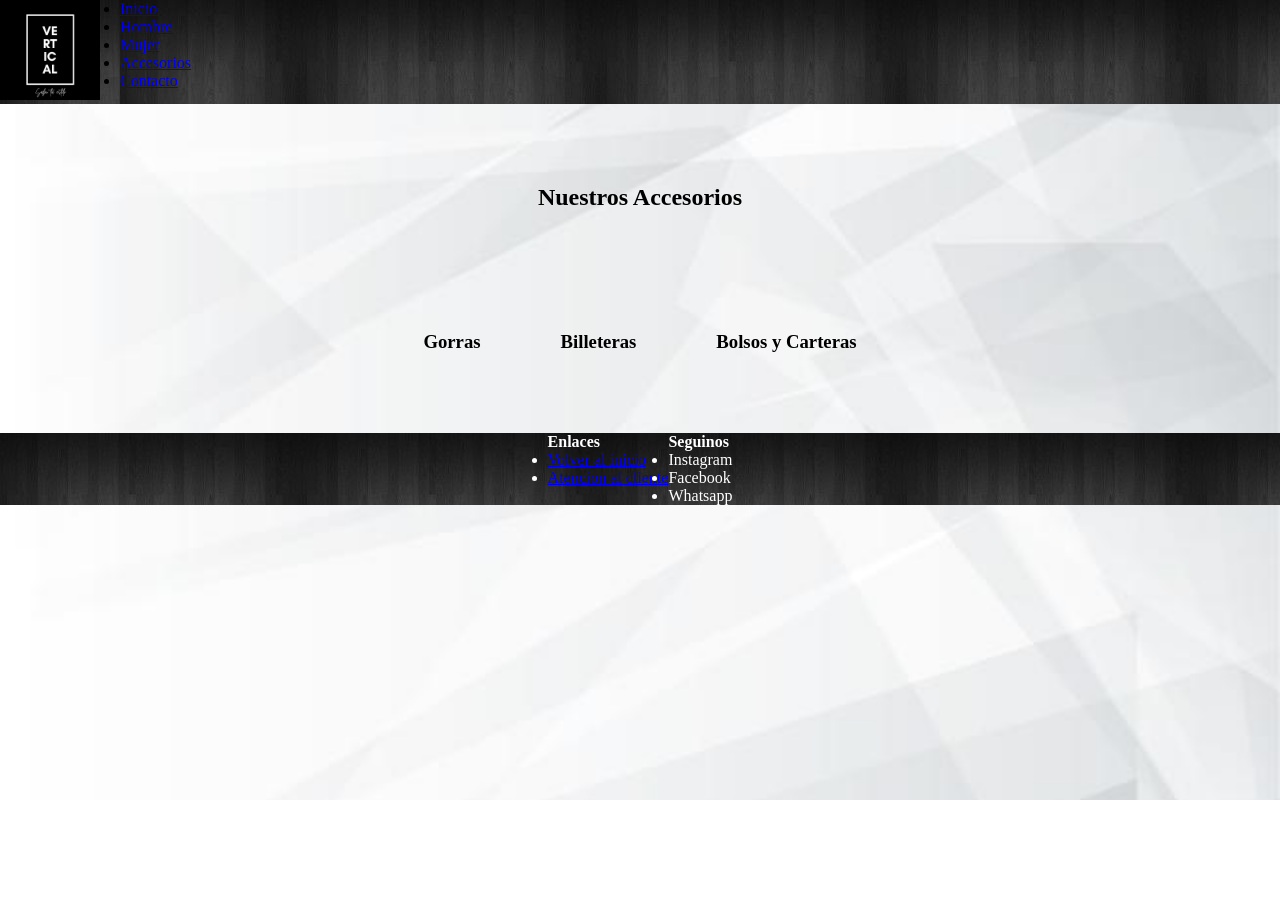
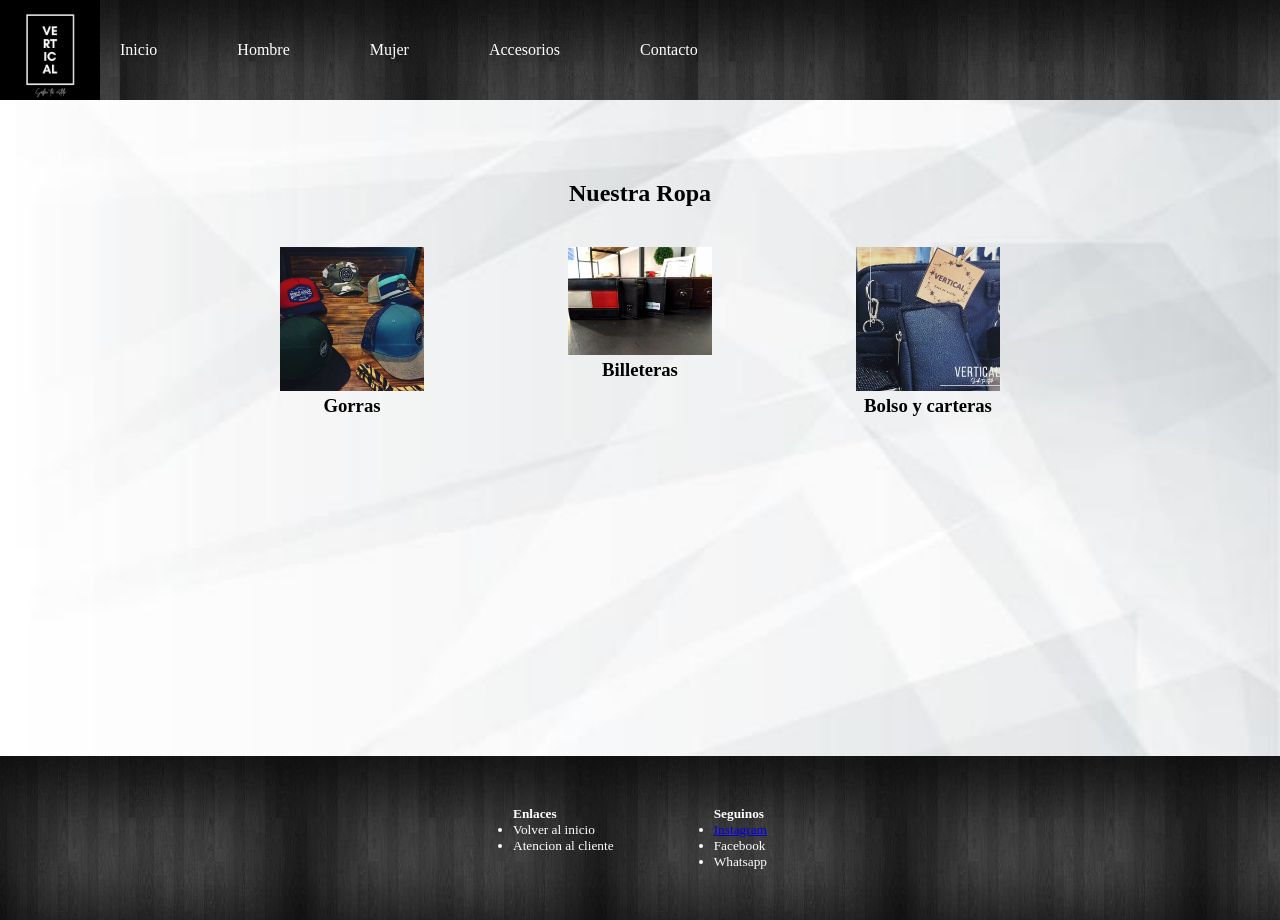
Before and after one commit to leopaez16/proyectoCoder__vertical, a website: page pages/accesorios.html in a window 1280 px wide. Before the commit the page ends 800 px from the top, so only its background shows below. Drawn offline with Linux system fonts and the light colour scheme.

Commit message:
Se le agrega grid y flexbox a paginas faltantes

```diff
--- a/css/styles.css
+++ b/css/styles.css
@@ -196,3 +196,5 @@ footer {
 }
 
 }
+
+/*# sourceMappingURL=styles.css.map */
--- a/pages/accesorios.html
+++ b/pages/accesorios.html
@@ -8,52 +8,67 @@
    <link rel="stylesheet" href="../css/styles.css">
     <title>Accesorios</title>
 </head>
-<body>
+<body class="body1">
+
+
     <header>
-        <a href="#"><img width="100" src="../images/5f83b70b-783c-4a03-a470-f8088ee54f80.jpg" alt="Logo de Vertical"></a>
-        <nav>
-            <ul>
-                <li><a href="../index.html">Inicio</a></li>
-                <li><a href="./hombre.html">Hombre</a></li>
-                <li><a href="./mujer.html">Mujer</a></li>
-                <li><a href="./accesorios.html">Accesorios</a></li>
-                <li><a href="./contacto.html">Contacto</a></li>
+        <a href="../index.html"><img class="logo" src="../images/5f83b70b-783c-4a03-a470-f8088ee54f80.jpg" width="100px" alt="Logo de Vertical"></a>
+        <img class="menuButton" src="../images/menu-de-hamburguesas.png" alt="Menu hamburguesa">
+        <nav class="navbar1">
+            <ul class="menu">
+                <li class="menu__item"><a href="../index.html">Inicio</a></li>
+                <li class="menu__item"><a href="./hombre.html">Hombre</a></li>
+                <li class="menu__item"><a href="./mujer.html">Mujer</a></li>
+                <li class="menu__item"><a href="./accesorios.html">Accesorios</a></li>
+                <li class="menu__item"><a href="./contacto.html">Contacto</a></li>
             </ul>
         </nav>
     </header>
 
     <main>
-        <h2 class="segundoTitulo">Nuestros Accesorios</h2>
-        <div class="cardPrincipal">
-            <div class="card">
+        <h2 class="segundoTitulo">Nuestra Ropa</h2>
+        <div class="cardSecundaria">
+            <div class="card2">
+                <img class="imagen__card2" src="../images/vertical.2021_298055908_440016194843109_5180462851763546682_n.jpg" alt="Imagen de Gorras">
                 <h3>Gorras</h3>
             </div>
 
-            <div class="card">
+            <div class="card2">
+                <img class="imagen__card2" src="../images/vertical.2021_328162268_646297533584715_4222030604456809841_n.jpg" alt="Imagen de billeteras">
                 <h3>Billeteras</h3>
             </div>
 
-            <div class="card">
-                <h3>Bolsos y Carteras</h3>
+            <div class="card2">
+                <img class="imagen__card2" src="../images/vertical.2021_242726018_3196860353861351_7968012565359203862_n.jpg" alt="Imagen de bolso y cartertas">
+                <h3>Bolso y carteras</h3>
             </div>
+
         </div>
 
     </main>
 
     <footer>
         <div class="listaPiePrincipal">
-            <div class="listaPie">
+            <div class="listaPie1">
                 <h4>Enlaces</h4>
                 <ul>
-                    <li><a href="../index.html">Volver al inicio</a></li>
-                    <li><a href="contacto.html">Atencion al cliente</a></li>
+                    <li>
+                        <a class="listaPie" href="../index.html">Volver al inicio</a>
+                    </li>
+                    <li>
+                        <a class="listaPie" href="./contacto.html">Atencion al cliente</a>
+                    </li>
                 </ul>
             </div>
-            <div class="listaPie">
+            <div class="listaPie1">
                 <h4>Seguinos</h4>
                 <ul>
-                    <li>Instagram</li>
-                    <li>Facebook</li>
+                    <li>
+                        <a  href="https://www.instagram.com/vertical.2021/" target="_blank">Instagram</a>
+                    </li>
+                    <li>
+                        <a class="listaPie" href="http://www.facebook.com" target="_blank">Facebook</a>
+                    </li>
                     <li>Whatsapp</li>
                 </ul>
             </div>
```
Also changed, not shown: index.html (+39 -4 lines), package.json (added, +12 -0 lines), pages/contacto.html (+24 -16 lines), pages/mujer.html (+35 -20 lines), images/vertical.2021_231660427_883581269177438_3642869521610077099_n.jpg (added), images/vertical.2021_235046342_1390739774640887_5344509825102924637_n.jpg (added), images/vertical.2021_242726018_3196860353861351_7968012565359203862_n.jpg (added), images/vertical.2021_263176966_616757306425010_513648524063485310_n.jpg (added), images/vertical.2021_279221288_1504879316581478_1810842008386990522_n.jpg (added), images/vertical.2021_298055908_440016194843109_5180462851763546682_n.jpg (added), images/vertical.2021_328162268_646297533584715_4222030604456809841_n.jpg (added).
